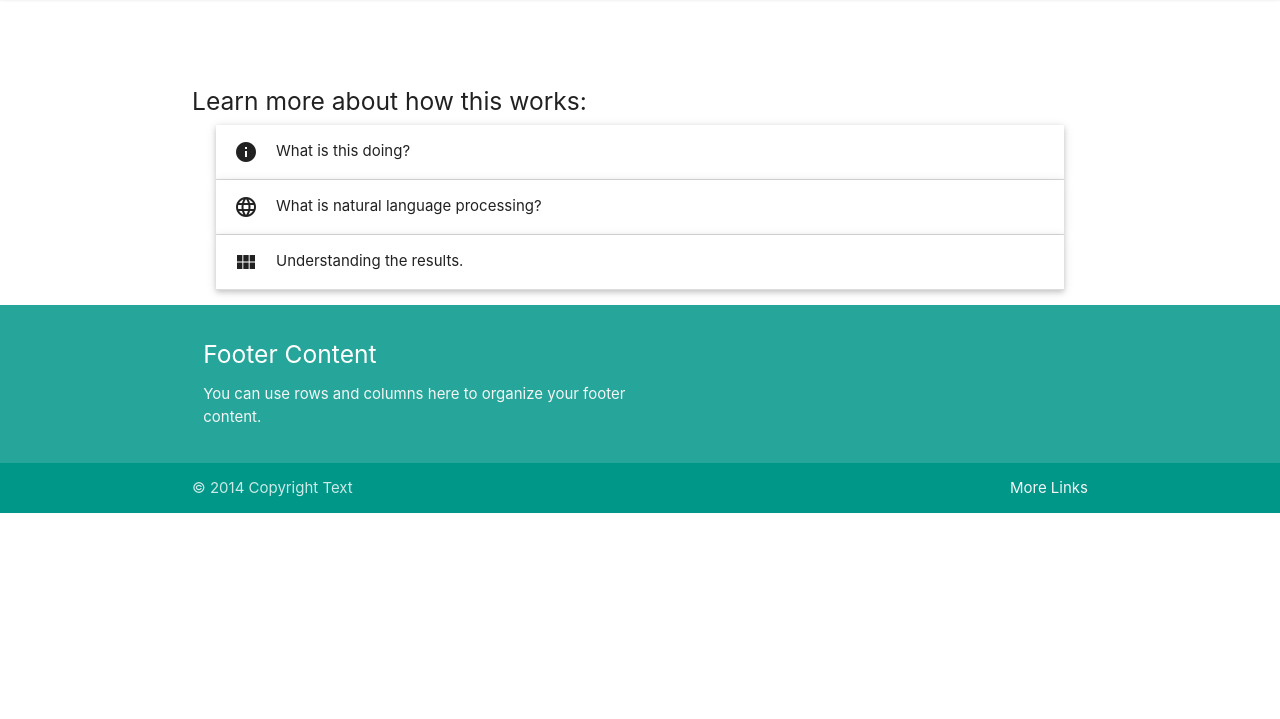
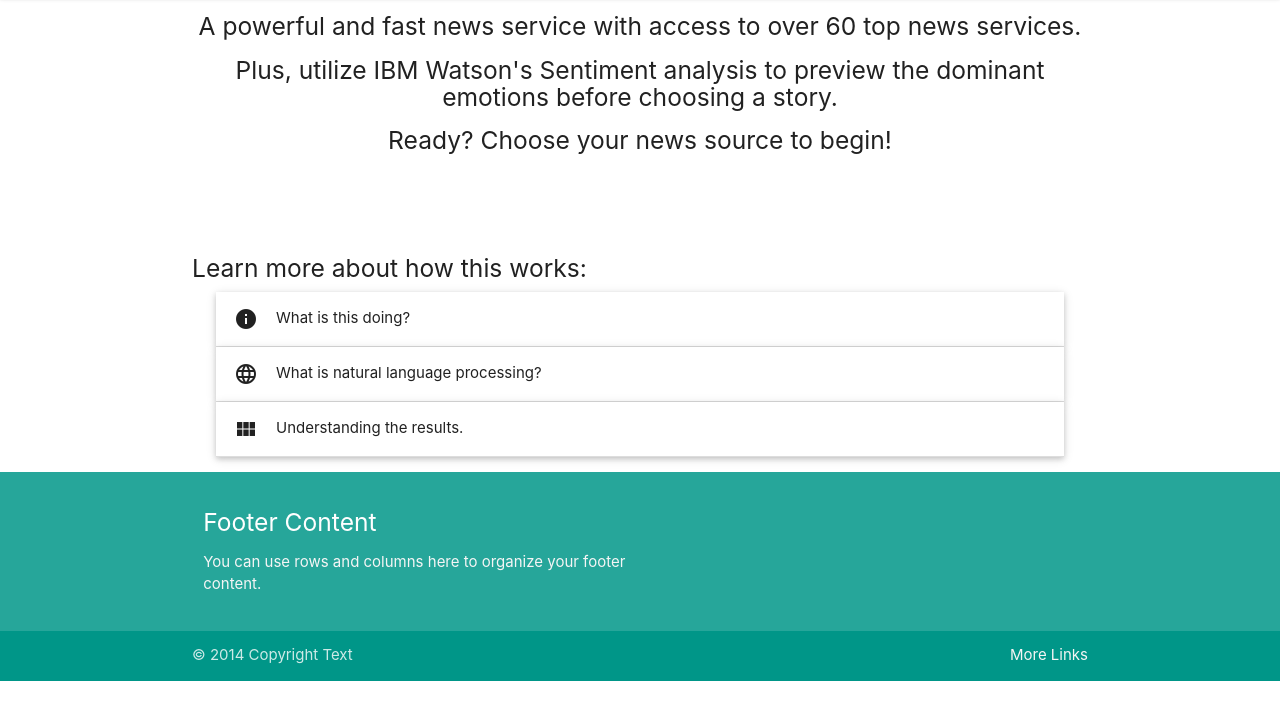
Before and after one commit to mhice16/Q1_Project_IBM_WATSON_API, a plain HTML site: page index.html in a window 1280 px wide. Shown: the part 67-786 px from the top of the page. Drawn offline with nearby package versions, Linux system fonts and the light colour scheme.

Commit message:
Minor tweaks to main.js.  Revised index.html with instructions at top.

```diff
--- a/assets/scripts/main.js
+++ b/assets/scripts/main.js
@@ -13,7 +13,7 @@ $(document).ready(function(){
   //  The graphIt function utilizes the D3 framework to add a bar graph
   //  to the page using DOM manipulation and pulling bar graph values from
   //  local storage values created after the API call.
-  function graphIt() {
+  function graphIt(chartNum) {
     var chartClass ="."+chartNum;
     var emotions = ["anger", "disgust", "fear", "joy", "sadness"];
     var colors = ["rgba(255, 0, 0, .8)", "green", "purple", "yellow", "blue"];
--- a/index.html
+++ b/index.html
@@ -22,6 +22,12 @@
     </header>
 
     <main class="container">
+      <div class="center">
+        <h5>A powerful and fast news service with access to over 60 top news services.</h5>
+        <h5>Plus, utilize IBM Watson's Sentiment analysis to preview the dominant emotions before choosing a story.</h5>
+      </div>
+
+      <h5 id="ready" class="center"> Ready?  Choose your news source to begin!</h5>
 
       <section class="row">
       </section>
```
